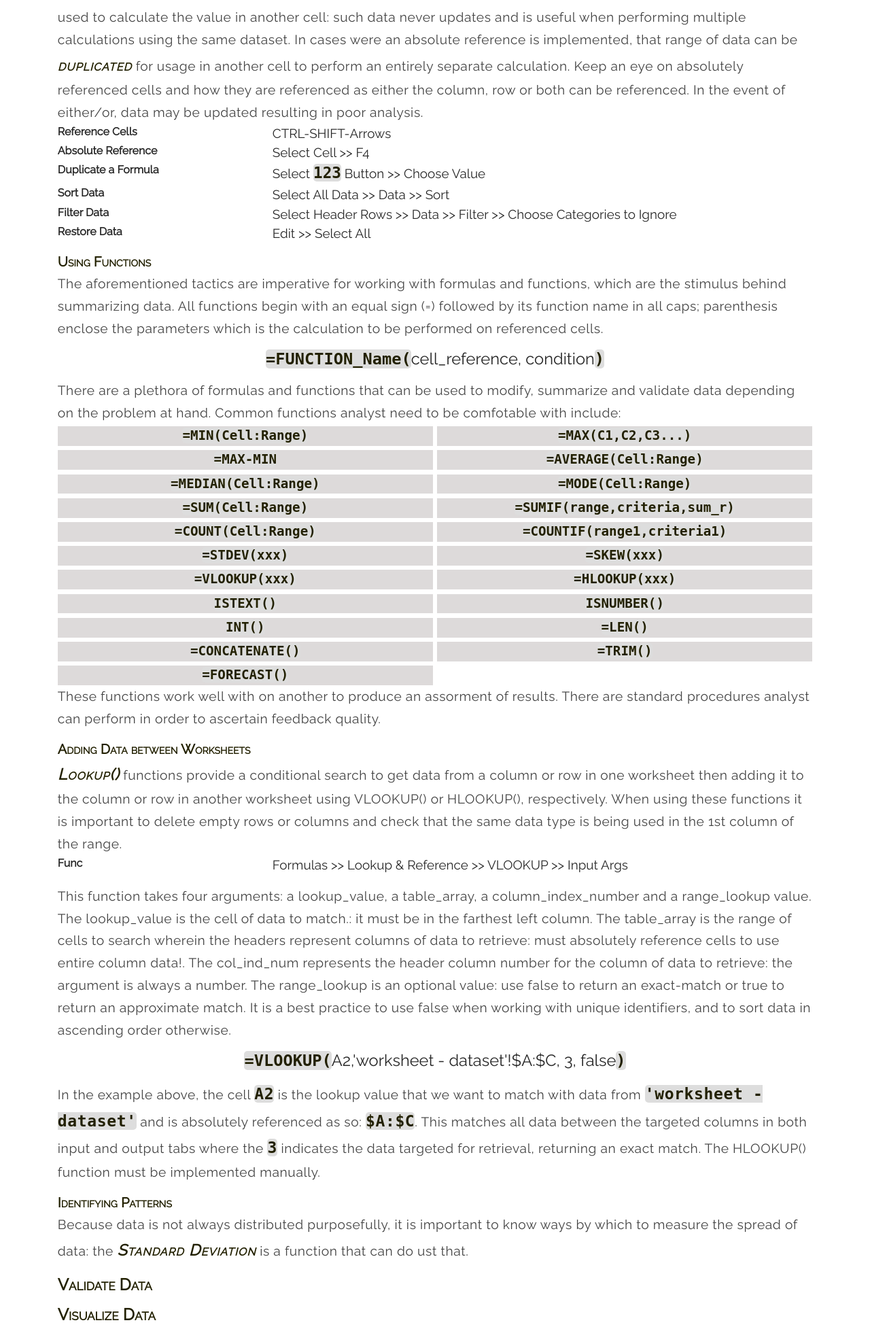
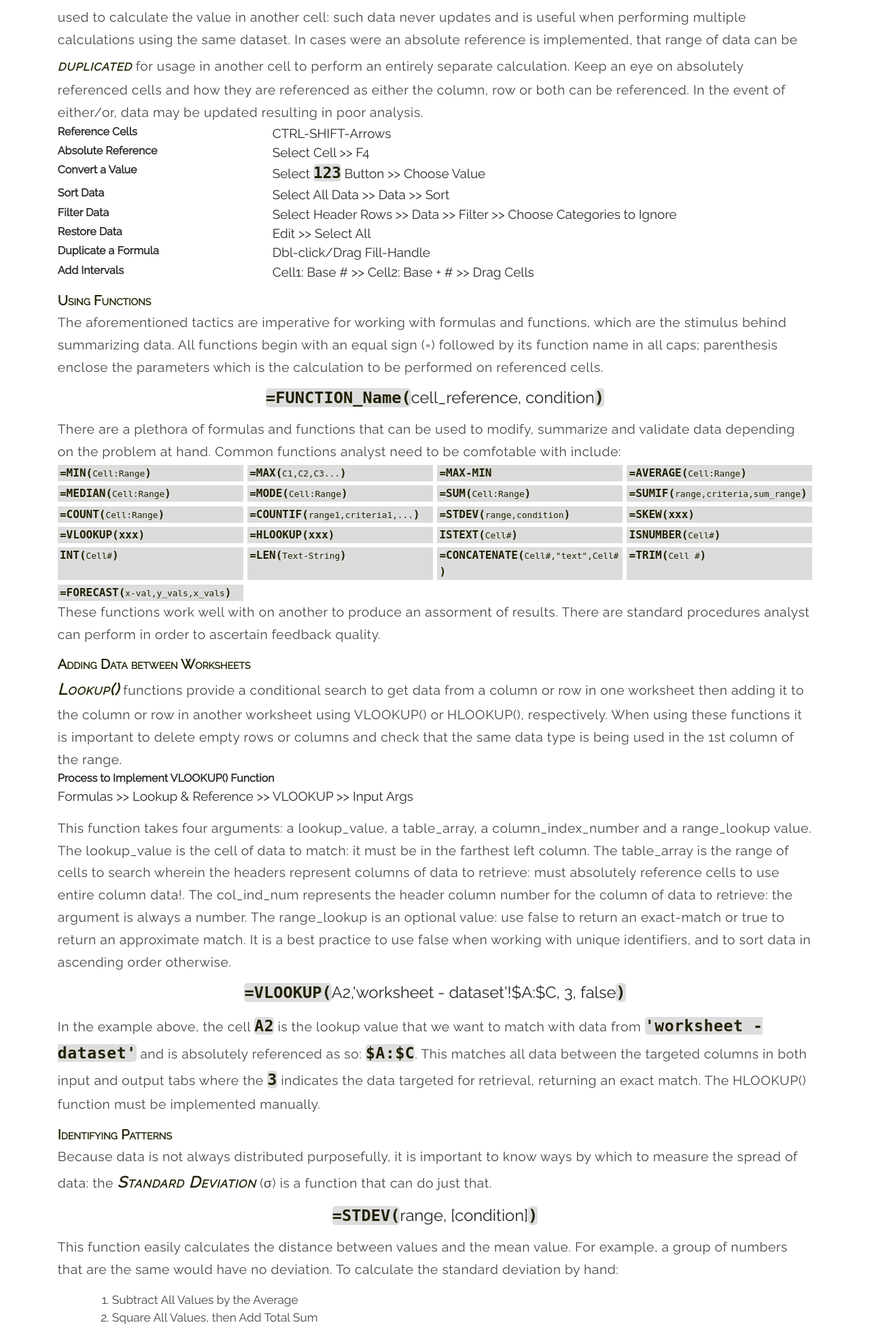
Before and after one commit to MisterMoody/mistermoody, a PHP site: page /mistermoody/data/the-data-analysis-process.php in a window 1280 px wide. Shown: the part 3866-5818 px from the top of the page at 68% size. Run offline with PHP 8.4, Linux system fonts and the light colour scheme; some libraries are stand-ins or nearby versions.

Commit message:
Update Content

```diff
--- a/css/grid.css
+++ b/css/grid.css
@@ -1132,8 +1132,25 @@ div.blockCard {
   font-stretch: ultra-condensed;
   font-weight: 100;
 }
+.func__block {
+  margin: -0.8em 0 0 0;
+  display: grid;
+  grid-template-columns: repeat(2, 1fr);
+  grid-gap: 0.4em;
+}
+.excel__func {
+  background: #dddada;
+  padding-left: 0.2em;
+}
 @media all and (min-width: 800px) {
   .dataAnalysis__Styles p {
     font-size: 1.2em;
   }
+  .func__block {
+    margin: -0.8em 0 0 0;
+    display: grid;
+    grid-template-columns: repeat(4, 1fr);
+    grid-gap: 0.4em;
+  }
+  .excel__func div code{font-size: 1em;}
 }
--- a/data/the-data-analysis-process.php
+++ b/data/the-data-analysis-process.php
@@ -189,14 +189,18 @@ include ("../inc/header.php");
       <div><span>CTRL-SHIFT-Arrows</span></div>
       <div><b>Absolute Reference</b></div>
       <div><span>Select Cell >> F4</span></div>
-      <div><b>Duplicate a Formula</b></div>
+      <div><b>Convert a Value</b></div>
       <div><span>Select <code>123</code> Button >> Choose Value</span></div>
       <div><b>Sort Data</b></div>
       <div><span>Select All Data >> Data >> Sort</span></div>
       <div><b>Filter Data</b></div>
       <div><span>Select Header Rows >> Data >> Filter >> Choose Categories to Ignore</span></div>
-        <div><b>Restore Data</b></div>
+      <div><b>Restore Data</b></div>
       <div><span>Edit >> Select All</span></div>
+      <div><b>Duplicate a Formula</b></div>
+      <div><span>Dbl-click/Drag Fill-Handle</span></div>
+      <div><b>Add Intervals</b></div>
+      <div><span>Cell1: Base # >> Cell2: Base + # >> Drag Cells</span></div>
     </aside>
 
     <h4>Using Functions</h4>
@@ -209,71 +213,69 @@ include ("../inc/header.php");
     <p>
       There are a plethora of formulas and functions that can be used to modify, summarize and validate data depending on the problem at hand. Common functions analyst need to be comfotable with include:
     </p>
-    <aside class="miniBlock">
-      <div class="asciiItem">
-        <div class=""><code title="Returns Lowest Value">=MIN(Cell:Range)</code></div>
+    <aside class="func__block">
+      <div class="excel__func">
+        <div class=""><code title="Returns Lowest Value">=MIN(<small>Cell:Range</small>)</code></div>
       </div>
-      <div class="asciiItem">
-        <div class=""><code title="Returns Highest Value">=MAX(C1,C2,C3...)</code></div>
+      <div class="excel__func">
+        <div class=""><code title="Returns Highest Value">=MAX(<small>C1,C2,C3...</small>)</code></div>
       </div>
-      <div class="asciiItem">
-        <div class=""><code title="">=MAX-MIN</code></div>
+      <div class="excel__func">
+        <div class=""><code>=MAX-MIN</code></div>
       </div>
-      <div class="asciiItem">
-        <div class=""><code title="Returns Mean Value">=AVERAGE(Cell:Range)</code></div>
+      <div class="excel__func">
+        <div class=""><code title="Returns Mean Value">=AVERAGE(<small>Cell:Range</small>)</code></div>
       </div>
-      <div class="asciiItem">
-        <div class=""><code title="Returns Middle Value">=MEDIAN(Cell:Range)</code></div>
+      <div class="excel__func">
+        <div class=""><code title="Returns Middle Value">=MEDIAN(<small>Cell:Range</small>)</code></div>
       </div>
-      <div class="asciiItem">
-        <div class=""><code title="Returns Most Frequent Value">=MODE(Cell:Range)</code></div>
+      <div class="excel__func">
+        <div class=""><code title="Returns Most Frequent Value">=MODE(<small>Cell:Range</small>)</code></div>
       </div>
-      <div class="asciiItem">
-        <div class=""><code title="Returns Total Sum of Values">=SUM(Cell:Range)</code></div>
+      <div class="excel__func">
+        <div class=""><code title="Returns Total Sum of Values">=SUM(<small>Cell:Range</small>)</code></div>
       </div>
-      <div class="asciiItem">
-        <div class=""><code title="Returns Total Sum of Values based on Conditions">=SUMIF(range,criteria,sum_r)</code></div>
+      <div class="excel__func">
+        <div class=""><code title="Returns Total Sum of Values based on Conditions">=SUMIF(<small>range,criteria,sum_range</small>)</code></div>
       </div>
-      <div class="asciiItem">
-        <div class=""><code title="Returns Number of Selected Cells that have Numbers as Values">=COUNT(Cell:Range)</code></div>
+      <div class="excel__func">
+        <div class=""><code title="Returns Number of Selected Cells that have Numbers as Values">=COUNT(<small>Cell:Range</small>)</code></div>
       </div>
-      <div class="asciiItem">
-        <div class=""><code title="Returns Count of Cells that Meet One or More Criteria">=COUNTIF(range1,criteria1)</code></div>
+      <div class="excel__func">
+        <div class=""><code title="Returns Count of Cells that Meet One or More Criteria">=COUNTIF(<small>range1,criteria1,...</small>)</code></div>
       </div>
-      <div class="asciiItem">
-        <div class=""><code title="Returns the Standard Deviation">=STDEV(xxx)</code></div>
+      <div class="excel__func">
+        <div class=""><code title="Returns the Standard Deviation">=STDEV(<small>range,condition</small>)</code></div>
       </div>
-      <div class="asciiItem">
+      <div class="excel__func">
         <div class=""><code title="Returns the Normal Distribution Grade">=SKEW(xxx)</code></div>
       </div>
-      <div class="asciiItem">
+      <div class="excel__func">
         <div class=""><code title="Add Column Data from one Worksheet to another">=VLOOKUP(xxx)</code></div>
       </div>
-      <div class="asciiItem">
+      <div class="excel__func">
         <div class=""><code title="Add Row Data from one Worksheet to another">=HLOOKUP(xxx)</code></div>
       </div>
-      <div class="asciiItem">
-        <div class=""><code title="Returns True if the value is text; false otherwise">ISTEXT()</code></div>
+      <div class="excel__func">
+        <div class=""><code title="Returns True if the value is text; false otherwise">ISTEXT(<small>Cell#</small>)</code></div>
       </div>
-      <div class="asciiItem">
-        <div class=""><code title="Returns True if the value is numeric; false otherwise">ISNUMBER()</code></div>
+      <div class="excel__func">
+        <div class=""><code title="Returns True if the value is numeric; false otherwise">ISNUMBER(<small>Cell#</small>)</code></div>
       </div>
-      <div class="asciiItem">
-        <div class=""><code title="Returns a Rounded-down Integer (removes decimals)">INT()</code></div>
+      <div class="excel__func">
+        <div class=""><code title="Returns a Rounded-down Integer (removes decimals)">INT(<small>Cell#</small>)</code></div>
       </div>
-      <div class="asciiItem">
-        <div class=""><code title="Returns a Number of Characters in a Text-String
-*Split Text or Abbreviate Words
-">=LEN()</code></div>
+      <div class="excel__func">
+        <div class=""><code title="Returns a Number of Characters in a Text-String *Split Text or Abbreviate Words">=LEN(<small>Text-String</small>)</code></div>
       </div>
-      <div class="asciiItem">
-        <div class=""><code title="Returns Combined Text from Different Cells">=CONCATENATE()</code></div>
+      <div class="excel__func">
+        <div class=""><code title="Returns Combined Text from Different Cells">=CONCATENATE(<small>Cell#,"text",Cell#</small>)</code></div>
       </div>
-      <div class="asciiItem">
-        <div class=""><code title="Combined Text from Diff Cells">=TRIM()</code></div>
+      <div class="excel__func">
+        <div class=""><code title="Combined Text from Diff Cells">=TRIM(<small>Cell #</small>)</code></div>
       </div>
-      <div class="asciiItem">
-        <div class=""><code title="Returns Prediction of a Future Value based on Existing Values">=FORECAST()</code></div>
+      <div class="excel__func">
+        <div class=""><code title="Returns Prediction of a Future Value based on Existing Values">=FORECAST(<small>x-val,y_vals,x_vals</small>)</code></div>
       </div>
     </aside>
     <p>
@@ -285,11 +287,12 @@ include ("../inc/header.php");
       <i>Lookup()</i> functions provide a conditional search to get data from a column or row in one worksheet then adding it to the column or row in another worksheet using VLOOKUP() or HLOOKUP(), respectively. When using these functions it is important to delete empty rows or columns and check that the same data type is being used in the 1st column of the range.
     </p>
     <aside class="declarations">
-      <div><b>Func</b></div>
+      <div><b>Process to Implement VLOOKUP() Function</b></div>
+      <div><span></span></div>
       <div><span>Formulas >> Lookup &amp; Reference >> VLOOKUP >> Input Args</span></div>
     </aside>
     <p>
-      This function takes four arguments: a lookup_value, a table_array, a column_index_number and a range_lookup value. The lookup_value is the cell of data to match.: it must be in the farthest left column. The table_array is the range of cells to search wherein the headers represent columns of data to retrieve: must absolutely reference cells to use entire column data!. The col_ind_num represents the header column number for the column of data to retrieve: the argument is always a number. The range_lookup is an optional value: use false to return an exact-match or true to return an approximate match. It is a best practice to use false when working with unique identifiers, and to sort data in ascending order otherwise.
+      This function takes four arguments: a lookup_value, a table_array, a column_index_number and a range_lookup value. The lookup_value is the cell of data to match: it must be in the farthest left column. The table_array is the range of cells to search wherein the headers represent columns of data to retrieve: must absolutely reference cells to use entire column data!. The col_ind_num represents the header column number for the column of data to retrieve: the argument is always a number. The range_lookup is an optional value: use false to return an exact-match or true to return an approximate match. It is a best practice to use false when working with unique identifiers, and to sort data in ascending order otherwise.
     </p>
     <blockquote>
       <code>=VLOOKUP&#40;</code><span>A2,'worksheet - dataset'!$A:$C, 3, false</span><code>&#41;</code>
@@ -300,8 +303,66 @@ include ("../inc/header.php");
 
     <h4>Identifying Patterns</h4>
     <p>
-      Because data is not always distributed purposefully, it is important to know ways by which to measure the spread of data: the <i>Standard Deviation</i> is a function that can do ust that.
+      Because data is not always distributed purposefully, it is important to know ways by which to measure the spread of data: the <i>Standard Deviation</i> (&sigma;) is a function that can do just that.
     </p>
+    <blockquote>
+      <code>=STDEV&#40;</code><span>range, [condition]</span><code>&#41;</code>
+    </blockquote>
+    <p>
+      This function easily calculates the distance between values and the mean value. For example, a group of numbers that are the same would have no deviation. To calculate the standard deviation by hand:
+    </p>
+    <ol>
+      <li>Subtract All Values by the Average</li>
+      <li>Square All Values, then Add Total Sum</li>
+      <li>Divide the Total Sum by # of Values <br>(This result is the Variance)</li>
+      <li>Apply Square Root to Variance</li>
+    </ol>
+    <p>
+      When combining data of different sample sizes, the returned metrics may have skewed results. Data is considered to have <i>Normal Distribution</i> whenever it does not skew. One property of normal distribution is how often values occur within a given standard deviation, where distribution is graded.
+    </p>
+    <aside class="characterGrid">
+      <div class="asciiItem">
+        <div>&#60;&#61;68%</div>
+        <div><small><b>Grade-1</b></small></div>
+      </div>
+      <div class="asciiItem">
+        <div>&#60;&#61;95%</div>
+        <div><small><b>Grade-2</b></small></div>
+      </div>
+      <div class="asciiItem">
+        <div>&#62;&#61;99.7%</div>
+        <div><small><b>Grade-3</b></small></div>
+      </div>
+    </aside>
+    <p>
+      There are two functions that can be used to ascertain how data is distributed, <i>Skew()</i> and <i>Countifs()</i>:
+    </p>
+    <blockquote>
+      <code>=SKEW&#40;</code><small>'Range'</small><code>&#41;</code>
+      <br>
+      <code>=COUNTIFS&#40;</code><small>'Range', "&#62;"&amp;Cell2-Cell3, 'Range', "&#60;"&amp;Cell2+Cell3)/Cell1</small><code>&#41;</code>
+    </blockquote>
+    <p>
+      The first condition checks if the value is greater than the mean minus one standard deviation. The second condition checks if the value is less than the mean plus one standard deviation. The function is then divided by the total sum of values to determine the distribution. In the example below, the first condition checks if the range <code>'2017'!S2:S50</code> is <code>&#62;</code> the mean <b>minus</b> one standard deviation <code>&amp;B6-B10</code> and the second condition checks if the range is <code>&#60;</code>  the mean <b>plus</b> one standard deviation. This is then divided by the total sum of values <code>B1</code>.
+    </p>
+    <blockquote>
+      <code>=COUNTIFS&#40;</code><small>'2017'!S2:S50, "&#62;"&amp;B6-B10, '2017'!S2:S50, "&#60;"&amp;B6+B10)/B1</small><code>&#41;</code>
+    </blockquote>
+    <p>
+      Ascertain distribution at grade-2 or -3 by absolutely referencing the range and multiplying the standard deviation by 2 or 3, respectively.
+    </p>
+    <blockquote>
+      <code>=COUNTIFS&#40;</code><small>'2017'!<b>$</b>S<b>$</b>2:<b>$</b>S<b>$</b>50, "&#62;"&amp;B6-B10<b>&#215;2</b>, '2017'!<b>$</b>S<b>$</b>2:<b>$</b>S<b>$</b>50, "&#60;"&amp;B6+B10<b>&#215;2</b>)/B1</small><code>&#41;</code>
+      <br>
+
+      <code>=COUNTIFS&#40;</code><small>'2017'!<b>$</b>S<b>$</b>2:<b>$</b>S<b>$</b>50, "&#62;"&amp;B6-B10<b>&#215;3</b>, '2017'!<b>$</b>S<b>$</b>2:<b>$</b>S<b>$</b>50, "&#60;"&amp;B6+B10<b>&#215;3</b>)/B1</small><code>&#41;</code>
+    </blockquote>
+    <p>
+      The COUNTIFS() function can also be used to calculate the number of values within a specified interval, which can be useful when charting large datasets. In the example below <code>A1</code> represents the base number interval and <code>A2</code> is the interval baseline.
+    </p>
+    <blockquote>
+      <code>=COUNTIFS&#40;</code><small>'2017'!<b>$</b>S<b>$</b>2:<b>$</b>S<b>$</b>50, "&#62;"&amp;A1, '2017'!<b>$</b>S<b>$</b>2:<b>$</b>S<b>$</b>50, "&#60;"&amp;A2</small><code>&#41;</code>
+    </blockquote>
   </section>
 
   <section>
```
